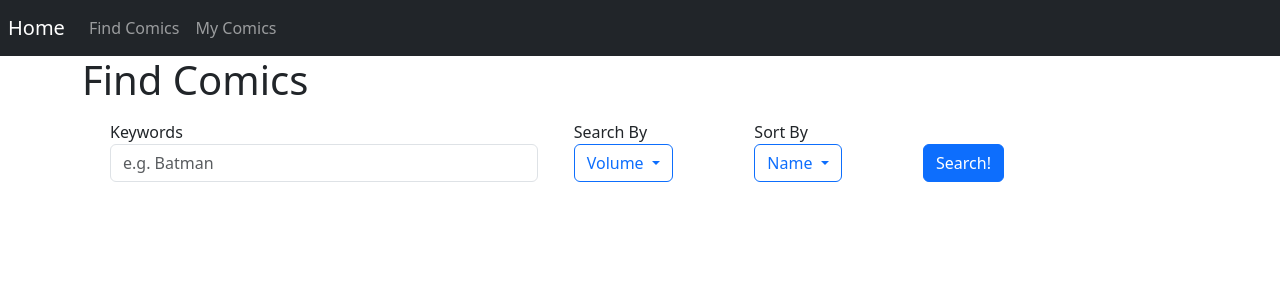
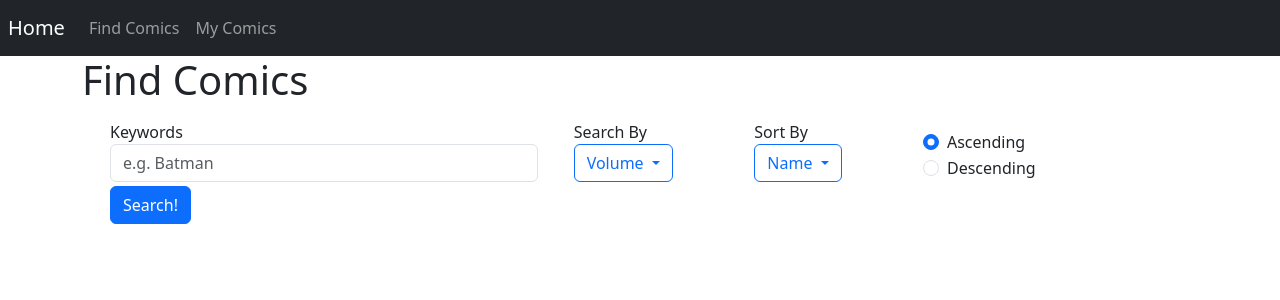
Before and after one commit to aspadegit/comic-site, an Angular app: page /find-comics in a window 1280 px wide. Shown: the top 300 px of the page. Built offline with nearby package versions, Linux system fonts and the light colour scheme.

Commit message:
radio buttons and http response error checking

```diff
--- a/src/app/find-comics/find-comics.component.html
+++ b/src/app/find-comics/find-comics.component.html
@@ -2,7 +2,7 @@
 <div class="container">
     <h1>Find Comics</h1>
     <div class="row align-items-end m-3">
-        <div class="col">
+        <div class="col-5">
             <p class="m-0">Keywords</p>
             <input type="text" class="form-control" placeholder="e.g. Batman" [(ngModel)]="comicQuery">
 
@@ -19,13 +19,32 @@
             </ng-template>
         </div>
 
-        <div class="col-3">
+        <div class="col">
+            <div class="form-check">
+                <input class="form-check-input" type="radio" name="flexRadioDefault" id="flexRadioDefault1" [checked]="true" (change)="radioButtonChange()">
+                <label class="form-check-label" for="flexRadioDefault1">
+                  Ascending
+                </label>
+              </div>
+              <!---->
+              <div class="form-check">
+                <input class="form-check-input" type="radio" name="flexRadioDefault" id="flexRadioDefault2"  (change)="radioButtonChange()">
+                <label class="form-check-label" for="flexRadioDefault2">
+                  Descending
+                </label>
+              </div>
+        </div>
+
+
+        <div class="mt-1 w-100">
             <button type="button" (click)="getData()" class="btn btn-primary h-25">Search!</button>
 
         </div>
 
     </div>
-
+    <div class="alert alert-danger invisible" [class.invisible]="!isError" role="alert">
+      <b>{{errorCode}} Error:</b> Unable to reach Comic Vine. Please check the status of it by visiting <a href="https://comicvine.gamespot.com/">here.</a>
+    </div>
     <ng-template #comicRowContainer></ng-template>
 
 </div>
--- a/src/app/find-comics/find-comics.component.ts
+++ b/src/app/find-comics/find-comics.component.ts
@@ -26,6 +26,9 @@ export class FindComicsComponent {
   // for pagination
   page : number = 1;
   currentResults : number[] = [];
+  sortDirBool: boolean = true;
+  isError: boolean = false;
+  errorCode: number = 502;
 
   // changingOffset: changes around. initially is what is used to query the database, then is adjusted when pages change
   //queryInfo offset: the lower-bound offset used to query the database
@@ -64,6 +67,10 @@ export class FindComicsComponent {
 
   }
 
+  radioButtonChange()
+  {
+    this.sortDirBool = !this.sortDirBool;
+  }
 
   onClickDropdownItem(index :number) : void
   {
@@ -84,17 +91,32 @@ export class FindComicsComponent {
       this.queryInfo.sort = this.queryInfo.dateStyle;
     }
 
+    let direction = "asc";
+    if(!this.sortDirBool)
+      direction = "desc";
+
     // build API string
-    let apiFullUrl:string = `/api/${this.queryInfo.resource}s/?api_key=${environment.apiKey}&format=json&filter=name:${this.comicQuery}&limit=${this.queryNum}&offset=${this.queryInfo.offset}&sort=${this.queryInfo.sort}:${this.queryInfo.sortDirection}`;
+    let apiFullUrl:string = `/api/${this.queryInfo.resource}s/?api_key=${environment.apiKey}&format=json&filter=name:${this.comicQuery}&limit=${this.queryNum}&offset=${this.queryInfo.offset}&sort=${this.queryInfo.sort}:${direction}`;
 
     //query the api
     this.http.get<ComicJson>(`${apiFullUrl}`, {
       responseType: 'json',
       observe: 'response'
     }).pipe().subscribe( res  => {
-      console.log(res);
-      this.cache = res.body!;
-      this.createAllComicRows();
+      if(!res.ok)
+      {
+        this.errorCode = res.status;
+        console.log(`Comic Vine ${this.errorCode} Error.`);
+        this.isError = true;
+
+
+      }
+      else
+      {
+        this.isError = false;
+        this.cache = res.body!;
+        this.createAllComicRows();
+      }
     });
   }
 
@@ -142,8 +164,6 @@ export class FindComicsComponent {
       let pageDiff = newPage - this.page;
       let newOffset : number = this.changingOffset + (this.queryInfo.limit * pageDiff);
 
-      console.log("new Page: " + newPage);
-      console.log("new offset: " + newOffset);
 
       // clamp upper bound
       if(newOffset > this.cache.number_of_total_results)
@@ -168,7 +188,6 @@ export class FindComicsComponent {
         if(newOffset % this.queryNum != 0)
         {
           let remainder = newOffset % this.queryNum; // how far off are we?
-          console.log("remainder: " + remainder);
           this.queryInfo.offset = newOffset - remainder;
 
         }
```
